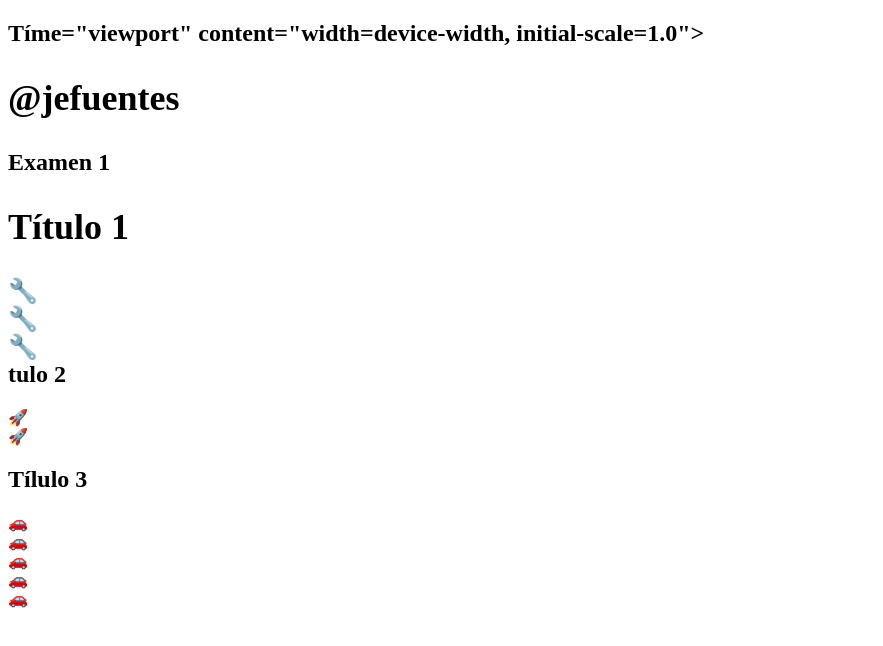
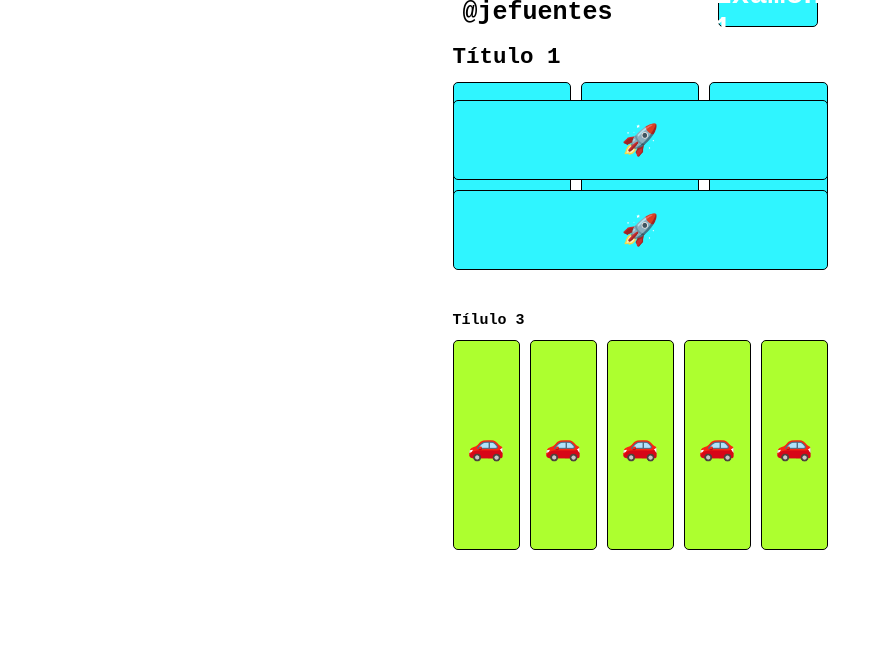
Before and after one commit to jefuentes80/examen_1, a plain HTML site: page index.html in a window 1280 px wide. Shown: the whole page, without its empty margins (0-883 px from the left). Drawn offline with Linux system fonts and the light colour scheme; the site is published under a folder, as on GitHub Pages, so addresses that start at the root find nothing.

Commit message:
Update index.html

```diff
--- a/index.html
+++ b/index.html
@@ -10,11 +10,11 @@
     <title>Document</title>
 
     <!-- Archivos de diseño -->
-    <link rel="stylesheet" href="/header/header.css">
-    <link rel="stylesheet" href="/seccion_1/seccion_1.css">
-    <link rel="stylesheet" href="/seccion_2/seccion_2.css">
-    <link rel="stylesheet" href="/seccion_3/seccion_3.css">
-    <link rel="stylesheet" href="/config/config.css">
+    <link rel="stylesheet" href="header/header.css">
+    <link rel="stylesheet" href="seccion_1/seccion_1.css">
+    <link rel="stylesheet" href="seccion_2/seccion_2.css">
+    <link rel="stylesheet" href="seccion_3/seccion_3.css">
+    <link rel="stylesheet" href="config/config.css">
 
 </head>
 <body>
```
